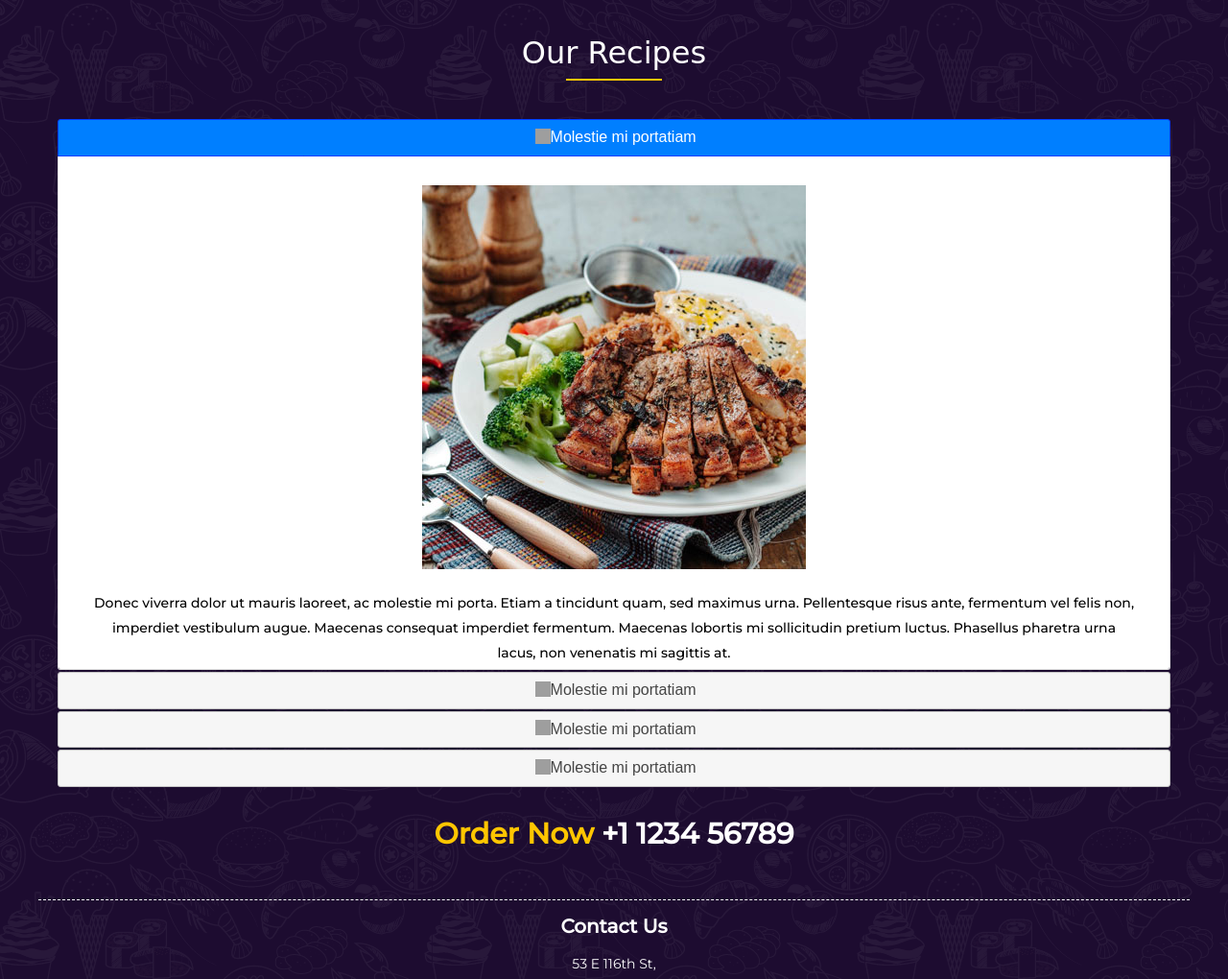
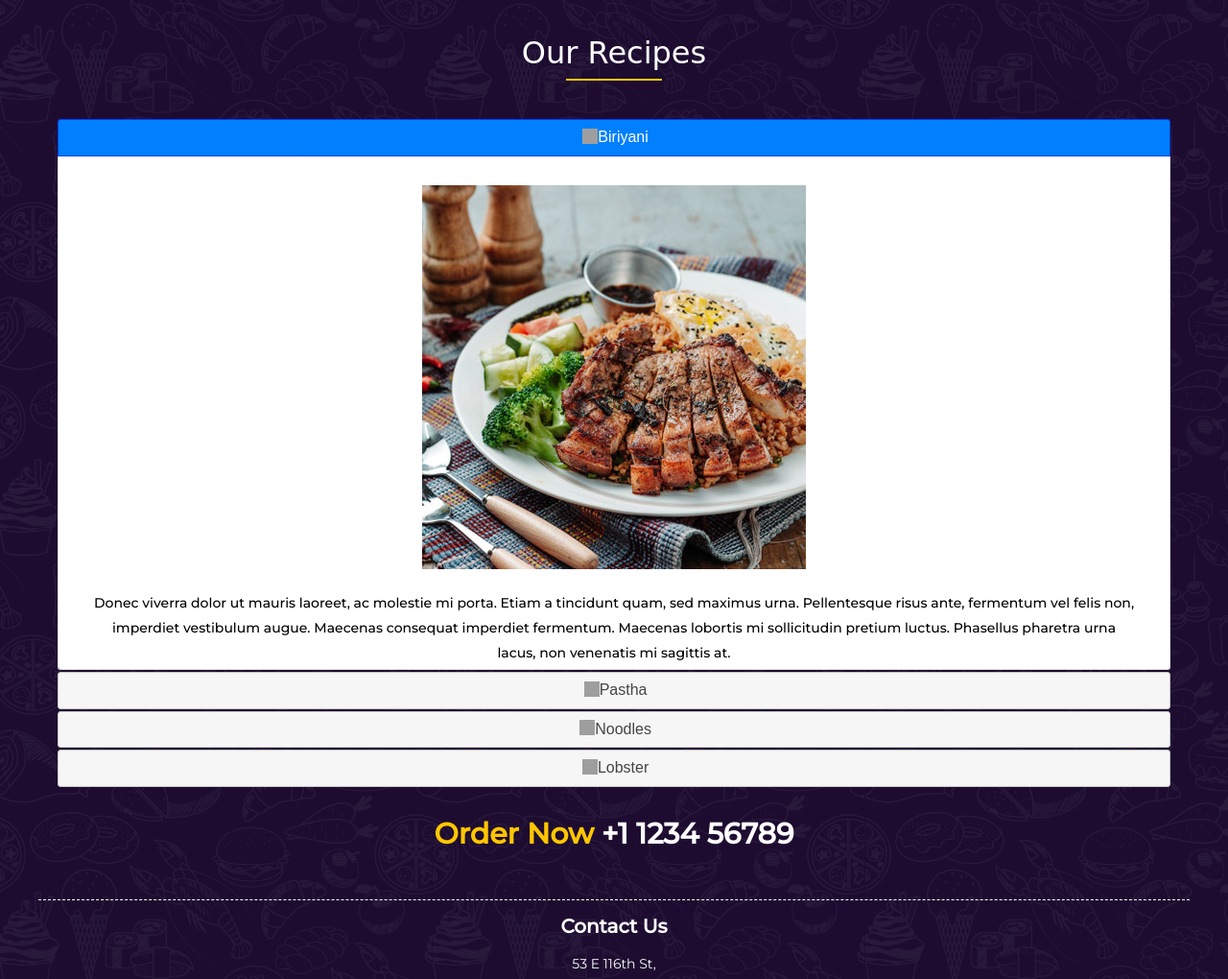
Before and after one commit to rramesh1555/js-group-project, a plain HTML site: page recipe.html in a window 1280 px wide. Shown: the part 580-1600 px from the top of the page at 96% size. Drawn offline with nearby package versions, Linux system fonts and the light colour scheme; grey boxes are pictures that could not be loaded; a web font is replaced by a local one.

Commit message:
fixed locator page2

```diff
--- a/recipe.html
+++ b/recipe.html
@@ -43,7 +43,7 @@
 
         <h2>Our Recipes</h2>
         <div id="accordion">
-            <h3>Molestie mi portatiam</h3>
+            <h3>Biriyani</h3>
             <div>
               <p>
                 <img src="images/special-1.jpg" alt="Recipe">
@@ -53,7 +53,7 @@
                 consequat imperdiet fermentum. Maecenas lobortis mi sollicitudin pretium luctus. Phasellus
                 pharetra urna lacus, non venenatis mi sagittis at. </p>
             </div>
-            <h3>Molestie mi portatiam</h3>
+            <h3>Pastha</h3>
             <div>
               <p>
                 <img src="images/special-2.jpg" alt="Recipe">
@@ -64,7 +64,7 @@
                 pharetra urna lacus, non venenatis mi sagittis at. </p>
 
             </div>
-            <h3>Molestie mi portatiam</h3>
+            <h3>Noodles</h3>
             <div>
               <p>
                 <img src="images/special-3.jpg" alt="Recipe">
@@ -75,7 +75,7 @@
                 pharetra urna lacus, non venenatis mi sagittis at. </p>
 
             </div>
-            <h3>Molestie mi portatiam</h3>
+            <h3>Lobster</h3>
             <div>
               <p>
                 <img src="images/special-4.jpg" alt="Recipe">
```
